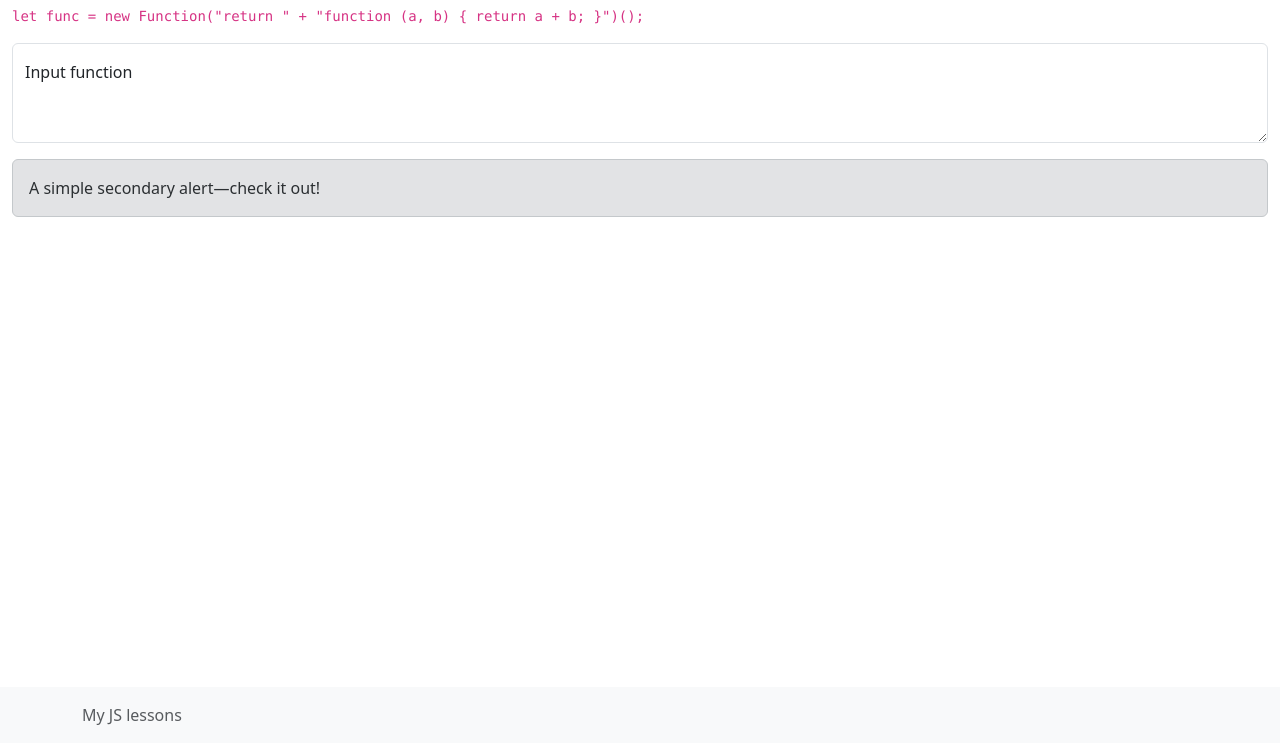
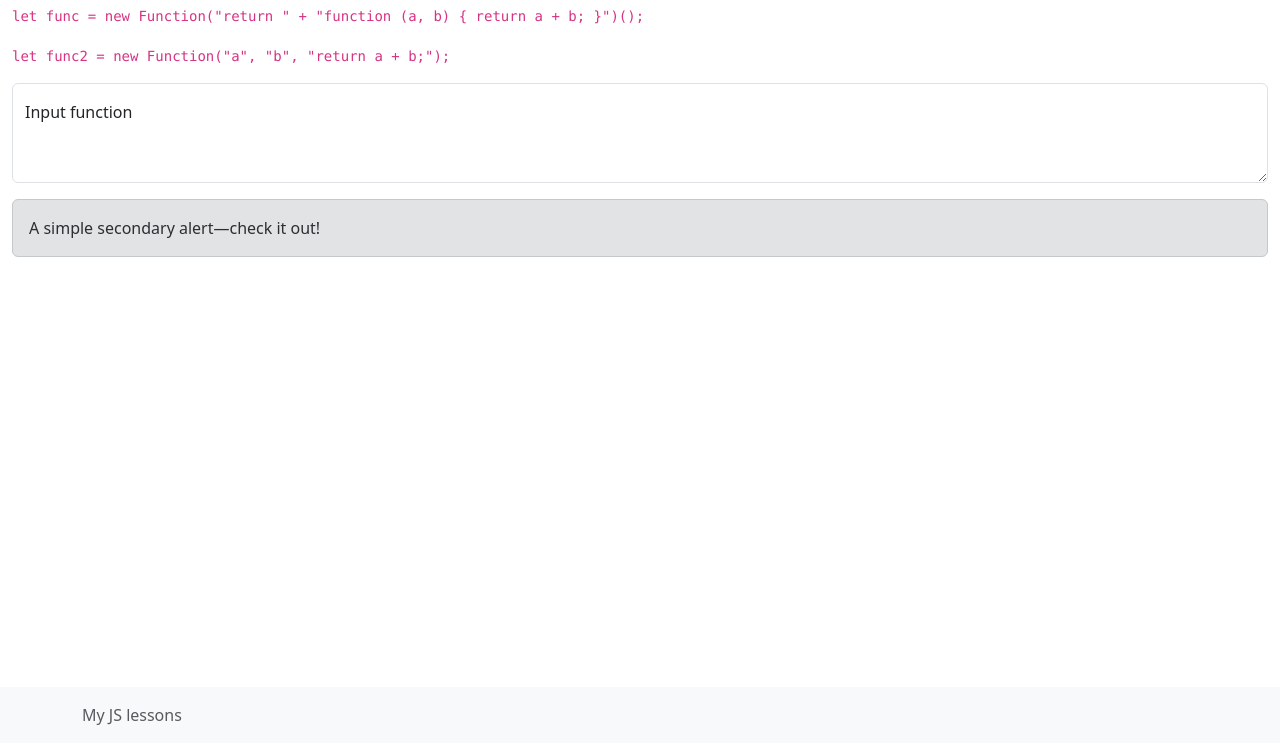
Before and after one commit to tvmichael/lessons.js, a plain HTML site: page lessons/les-01.html in a window 1280 px wide. Shown: the part 57-800 px from the top of the page. Drawn offline with nearby package versions, Linux system fonts and the light colour scheme.

Commit message:
add text

```diff
--- a/lessons/les-01.html
+++ b/lessons/les-01.html
@@ -48,6 +48,9 @@
                 <p>
                     <code>let func = new Function("return " + "function (a, b) { return a + b; }")();</code>
                 </p>
+                <p>
+                    <code>let func2 = new Function("a", "b", "return a + b;");</code>
+                </p>
                 <div class="form-floating">
                     <textarea class="form-control" placeholder="Leave a comment here" id="functionTextarea" style="height: 100px"></textarea>
                     <label for="functionTextarea">Input function</label>
```
Also changed, not shown: js/function.js (+0 -8 lines).
